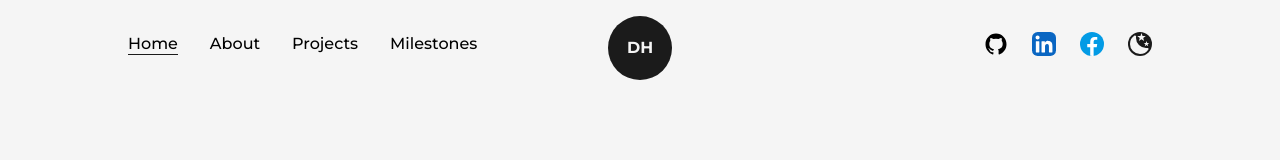
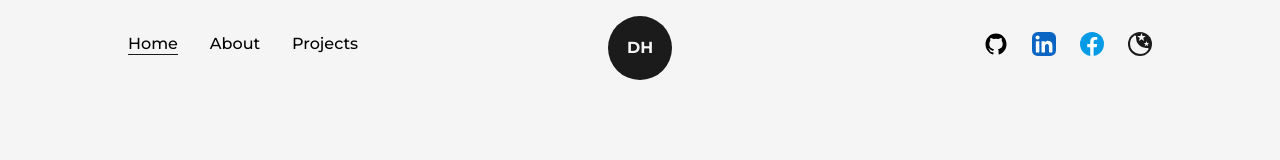
Before and after one commit to davidhuynhgit/profile, a Next.js app: page / in a window 1280 px wide. Shown: the top 160 px of the page. Built offline with nearby package versions, Linux system fonts and the light colour scheme.

Commit message:
Update nav

```diff
--- a/src/component/NavBar.js
+++ b/src/component/NavBar.js
@@ -77,7 +77,7 @@ const NavBar = () => {
                 <CustomLink href="/" title="Home" className='mr-4'/>
                 <CustomLink href="/about" title="About" className='mx-4'/>
                 <CustomLink href="/projects" title="Projects" className='mx-4'/>
-                <CustomLink href="/milestones" title="Milestones" className='ml-4'/>
+                {/* <CustomLink href="/milestones" title="Milestones" className='ml-4'/> */}
 
             </nav>
 
@@ -136,7 +136,7 @@ const NavBar = () => {
                  <CustomMobileLink href="/" title="Home" className='' toggle={handleClick}/>
                  <CustomMobileLink href="/about" title="About" className='' toggle={handleClick}/>
                  <CustomMobileLink href="/projects" title="Projects" className='' toggle={handleClick}/>
-                 <CustomMobileLink href="/milestones" title="Milestones" className='' toggle={handleClick}/>
+                 {/* <CustomMobileLink href="/milestones" title="Milestones" className='' toggle={handleClick}/> */}
              </nav>
 
 
```
